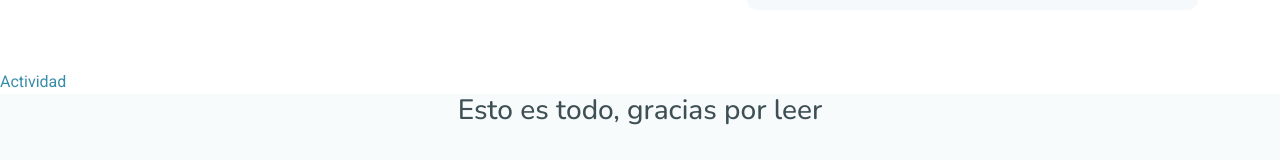
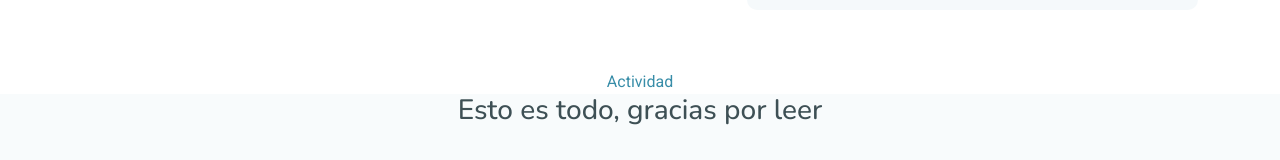
Before and after one commit to radotor/pagina-psico, a plain HTML site: page index.html in a window 1280 px wide. Shown: the part 4153-4313 px from the top of the page. Drawn offline with nearby package versions, Linux system fonts and the light colour scheme.

Commit message:
Update index.html

```diff
--- a/index.html
+++ b/index.html
@@ -286,7 +286,9 @@
       </div>
 
     </section><!-- /Features Details Section -->
-    <a href="https://forms.gle/4Y84D1jwtMMaTAwD8" class="btn-get-started">Actividad</a>
+    <div class="d-flex flex-column justify-content-center align-items-center">
+       <a href="https://forms.gle/4Y84D1jwtMMaTAwD8" class="btn-get-started">Actividad</a>
+    </div>
   </main>
 
   <footer id="footer" class="footer position-relative" style="text-align: center;">
```
